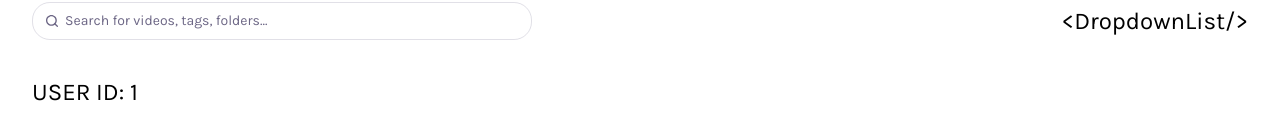
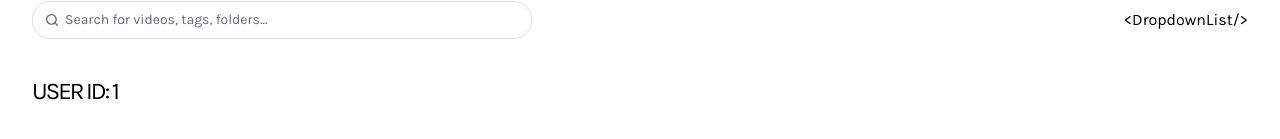
Before and after one commit to asadmash/capcast, a Next.js app: page /profile/1 in a window 1280 px wide. Shown: the part 241-380 px from the top of the page. Built offline with nearby package versions, Linux system fonts and the light colour scheme.

Commit message:
minor style fix

```diff
--- a/app/(root)/profile/[id]/page.tsx
+++ b/app/(root)/profile/[id]/page.tsx
@@ -4,9 +4,9 @@ import React from 'react'
 const page = async({params}: ParamsWithSearch) => {
   const {id}= await params;
     return (
-    <div className='text-2xl font-karla wrapper page'>
+    <div className='wrapper page'>
         <Header subHeader='mdasad.mash@gmail.com' title='asadmash' userImg='/assets/images/dummy.jpg'/>
-        USER ID: {id}
+         <h1 className='text-2xl font-karla'>USER ID: {id}</h1>
         </div>
   )
 }
```
